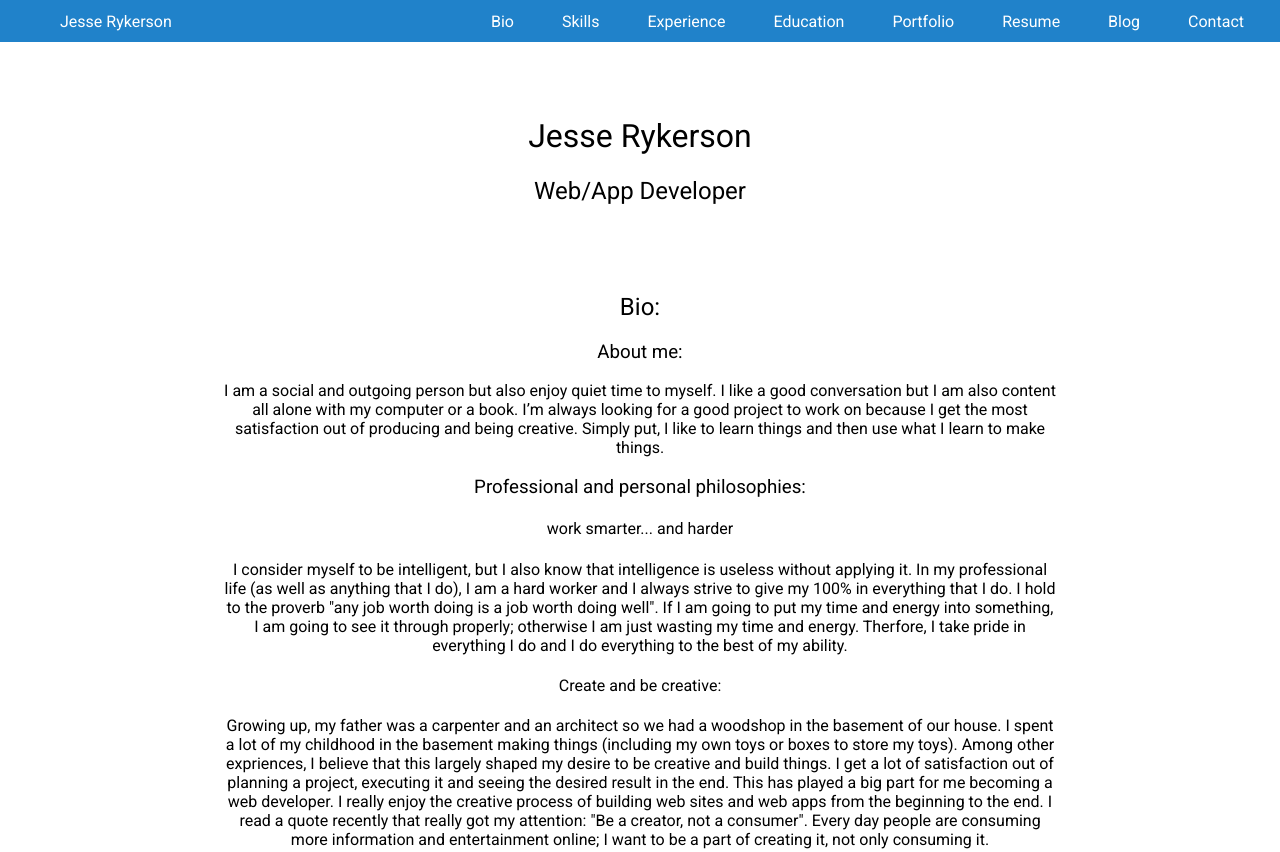
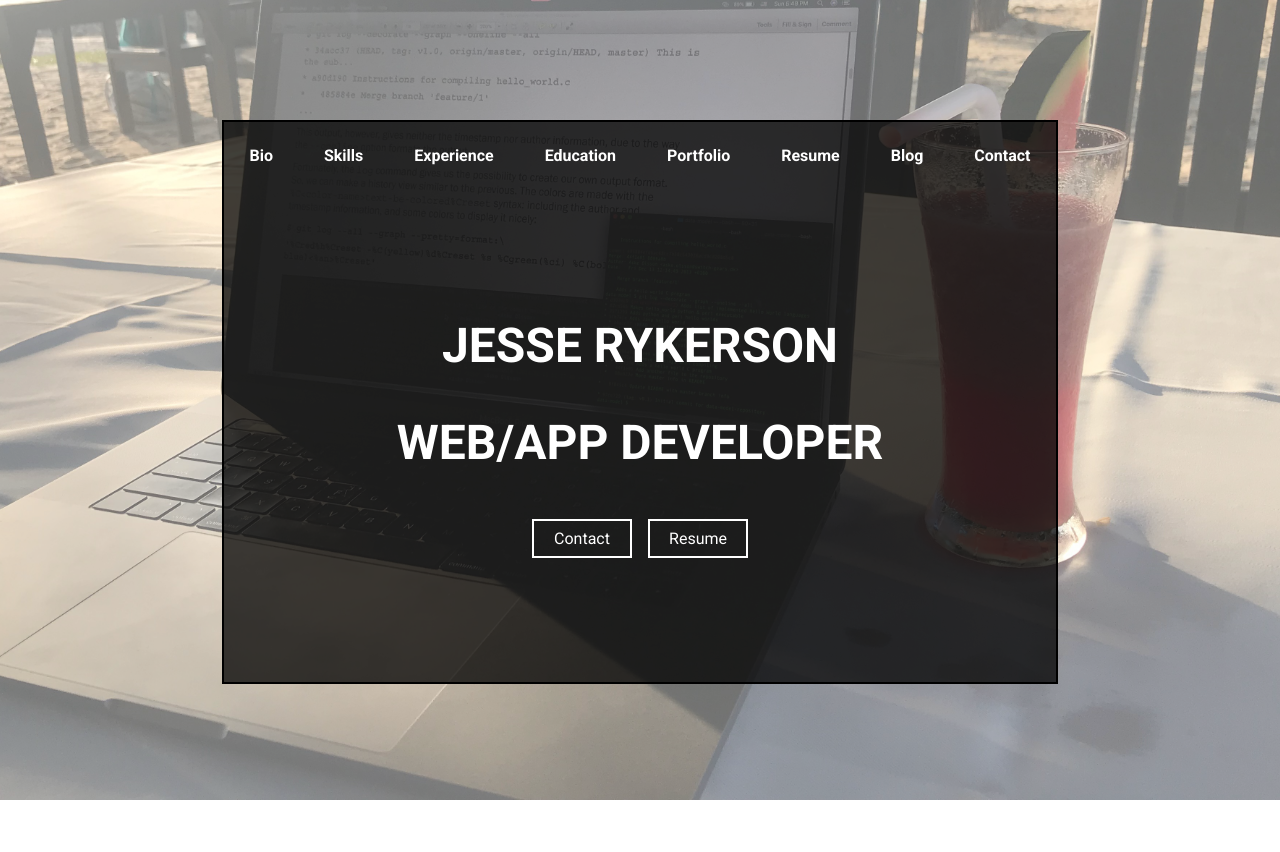
Before and after one commit to Jryke/personal-website, a React app: page / in a window 1280 px wide. Shown: the top 852 px of the page. Built offline with nearby package versions, Linux system fonts and the light colour scheme.

Commit message:
introduction page completed

```diff
--- a/src/components/App.js
+++ b/src/components/App.js
@@ -1,5 +1,4 @@
 import React from 'react';
-import Navbar from './Navbar';
 import Introduction from './Introduction';
 import Skills from './Skills';
 import Bio from './Bio';
@@ -15,7 +14,6 @@ import '../styles/global.css'
 const App = () => {
     return (
         <>
-            <Navbar />
             <Introduction />
             <Bio />
             <Skills />
--- a/src/components/Introduction.js
+++ b/src/components/Introduction.js
@@ -3,10 +3,28 @@ import '../styles/introduction.css'
 
 const Introduction = () => {
   return (
-    <div className='center intro'>
-      <h1>Jesse Rykerson</h1>
-      <h2>Web/App Developer</h2>
-    </div>
+		<div className='intro-background'>
+			<div className='intro-background-overlay'>
+				<div className='center intro-box'>
+					<ul className='nav'>
+						<li className='nav-link'><a href='#bio'>Bio</a></li>
+						<li className='nav-link'><a href='#skills'>Skills</a></li>
+						<li className='nav-link'><a href='#experience'>Experience</a></li>
+						<li className='nav-link'><a href='#education'>Education</a></li>
+						<li className='nav-link'><a href='#portfolio'>Portfolio</a></li>
+						<li className='nav-link'><a href='#'>Resume</a></li>
+						<li className='nav-link'><a href='#blog'>Blog</a></li>
+						<li className='nav-link'><a href='#'>Contact</a></li>
+					</ul>
+					<div className='intro-box-content'>
+			      <h1>JESSE RYKERSON</h1>
+			      <h2>WEB/APP DEVELOPER</h2>
+						<div className='intro-button'>Contact</div>
+						<div className='intro-button'>Resume</div>
+					</div>
+		    </div>
+			</div>
+		</div>
   );
 };
 
--- a/src/styles/introduction.css
+++ b/src/styles/introduction.css
@@ -1,3 +1,57 @@
-.intro {
-	padding-top: 6em;
+.intro-background {
+	width: 100vw;
+	height: 100vh;
+	background: url('/images/computer-drink2.JPG') center top;
+	background-size: auto 100vh;
+	background-repeat: no-repeat;
 }
+.intro-background-overlay {
+	width: 100vw;
+	height: 100vh;
+	background: rgba(255, 255, 255, 0.4);
+}
+.intro-box {
+	position: relative;
+	top: 15%;
+	width: 70%;
+	height: 70%;
+	border: 2px solid black;
+	background: rgba(0, 0, 0, .75);
+	color: white;
+}
+.nav {
+	display: grid;
+	grid-template-columns: auto auto auto auto auto auto auto auto;
+	grid-gap: 2em;
+	padding: .5em 1em;
+}
+.nav-link {
+	display: inline-block;
+	font-weight: 700;
+}
+/* this will need to be fixed when a links are replaced byreact router links */
+.nav-link a {
+	color: white;
+	text-decoration: none;
+	font-weight: 700;
+}
+.intro-box-content {
+	position: relative;
+	top: 20%;
+}
+.intro-box-content h1 {
+	font-size: 3em;
+	font-weight: 700;
+	font-stretch: expanded;
+}
+.intro-box-content h2 {
+	font-size: 3em;
+	font-weight: 700;
+}
+.intro-button {
+	display: inline-block;
+	width: 4em;
+	padding: .5em 1em;
+	margin: .5em;
+	border: 2px solid white;
+}
```
Also changed, not shown: public/images/computer-drink.JPG (added), public/images/computer-drink2.JPG (added), 1 other file.
